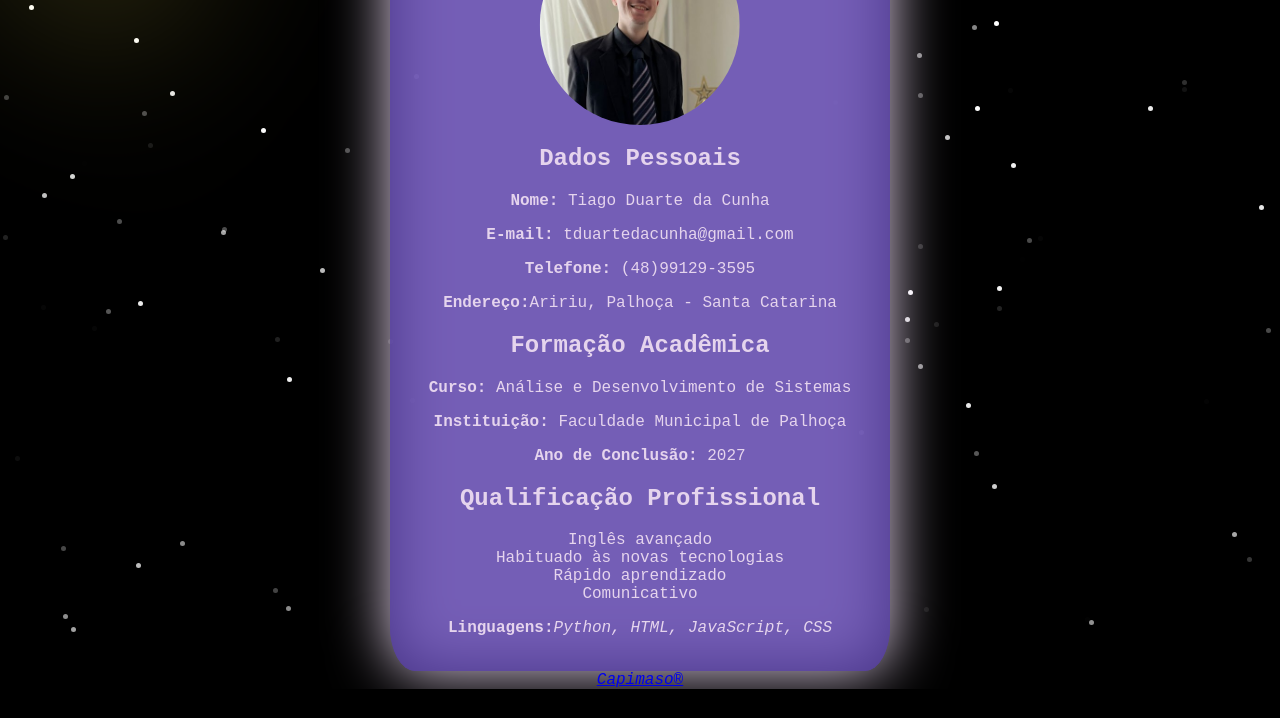
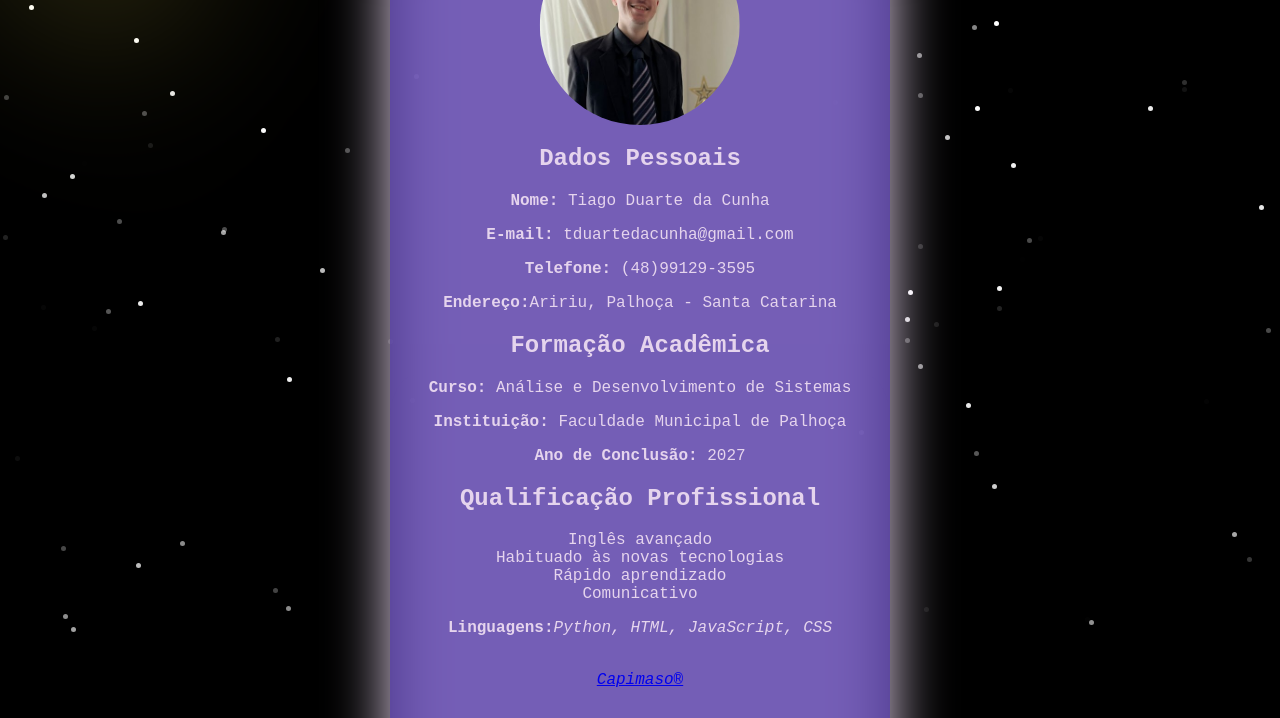
Before and after one commit to Capimaso/curriculum, a plain HTML site: page index.html in a window 1280 px wide. Shown: the part 171-889 px from the top of the page. Before the commit the page ends 860 px from the top, so only its background shows below. Drawn offline with Linux system fonts and the light colour scheme.

Commit message:
Pequeno ajuste a altura do card, para que o texto encaixe dentro do card(Apenas visível pelo celular)

```diff
--- a/styles.css
+++ b/styles.css
@@ -48,13 +48,13 @@ body {
 }
 .frontcard {
     position: absolute;
-    transform: translate(-50%, -50%);
+    transform: translate(-50%, 0%);
     transform-origin: center;
     width: 500px;
     height: 900px;
     background-color: #5941a9;
     border-radius: 5%;
-    top: 49vh;
+    top: 12vh;
     left: 50vw;
     opacity: 0.8;
     z-index: 0;
@@ -62,7 +62,7 @@ body {
 .frontcard::before{
     content: "";
     position: absolute;
-    transform: translate(-50%, -50%);
+    transform: translate(-50%, 0%);
     width: 500px;
     height: 900px;
     background-color: #5941a9;
@@ -74,13 +74,13 @@ body {
 .backcard{
     content: "";
     position: absolute;
-    transform: translate(-50%, -50%);
+    transform: translate(-50%, 0%);
     transform-origin: center;
     width: 500px;
     height: 900px;
     background-color: #e5d4ed;
     border-radius: 5%;
-    top: 49vh;
+    top: 12vh;
     left: 50vw;
     filter: blur(30px);
     transition: width 0.5s, height 0.5s;
```
